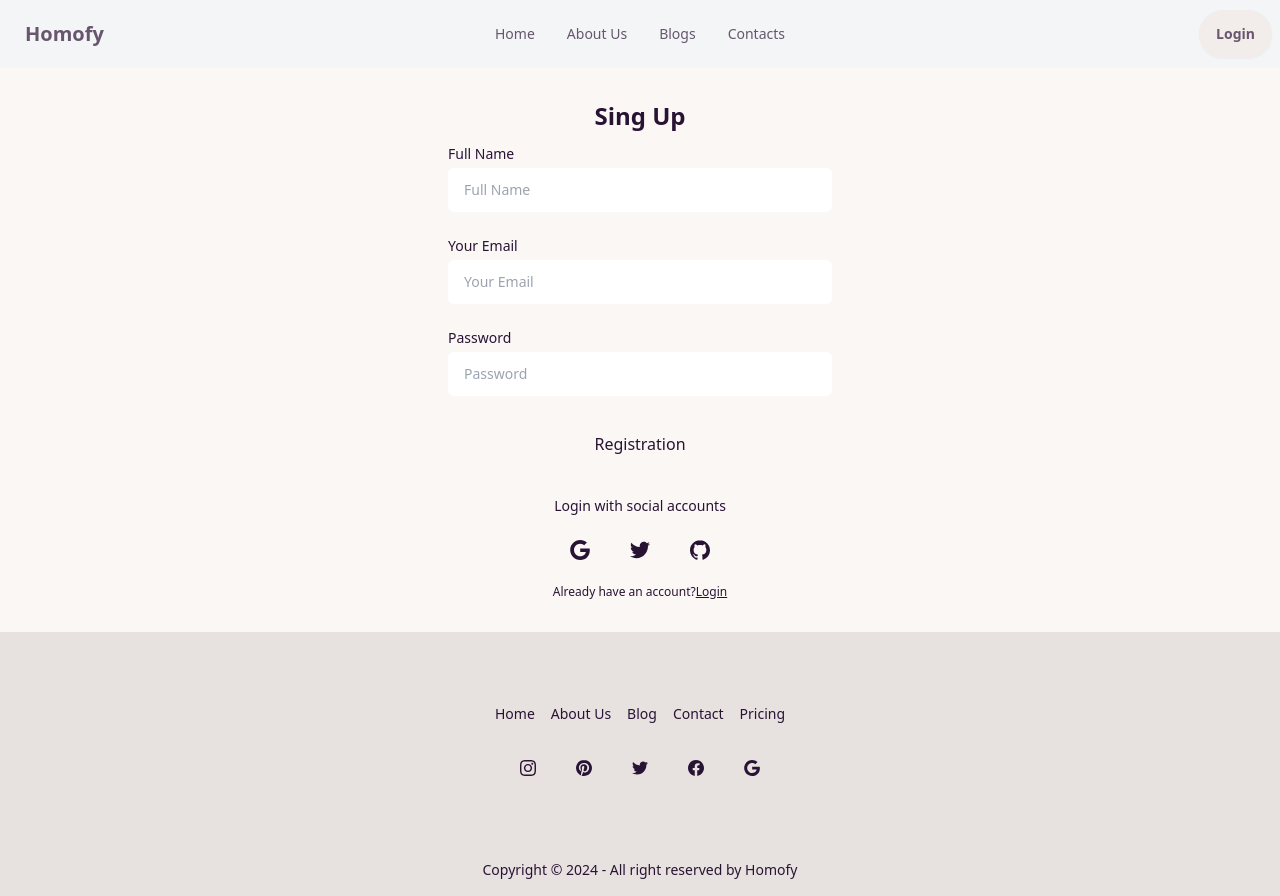
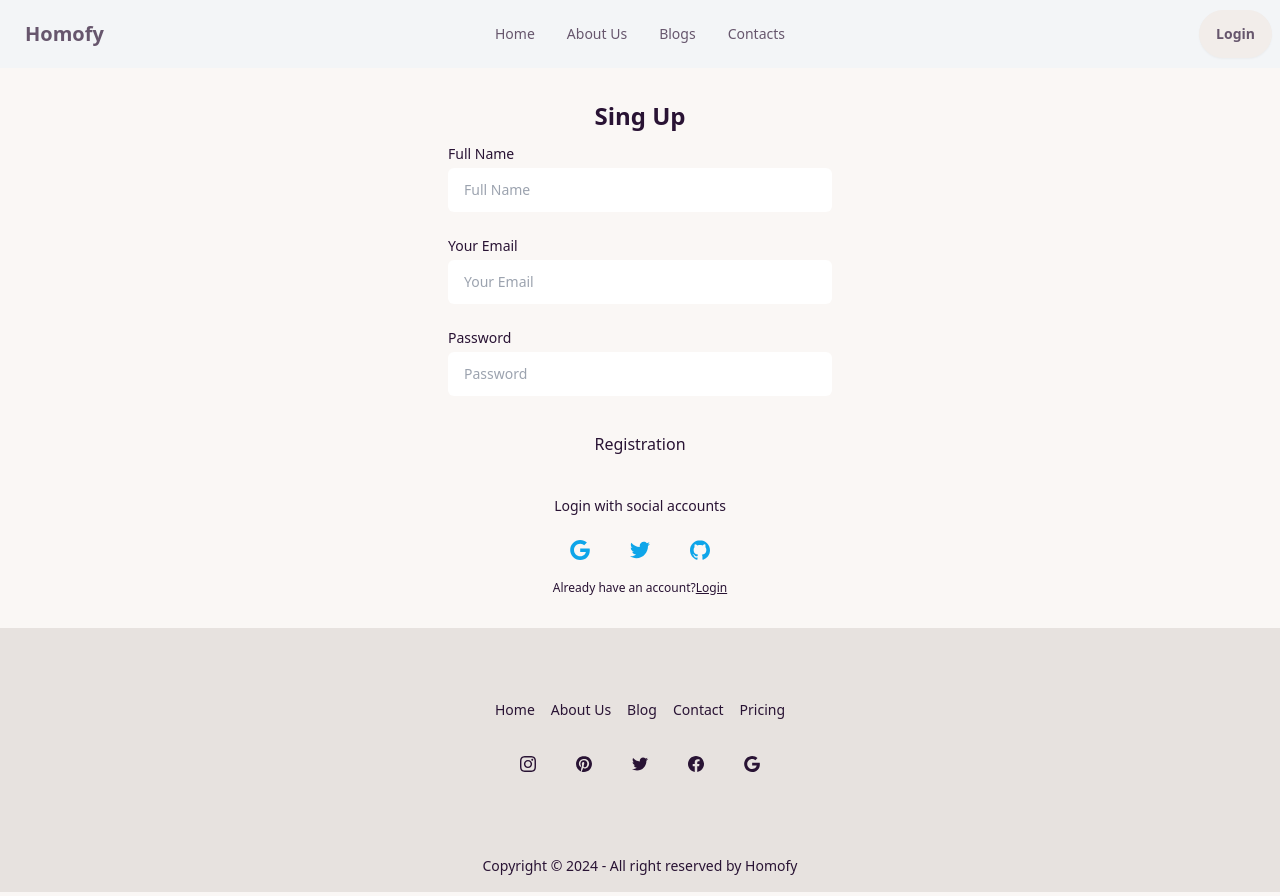
Before and after one commit to muhammad-habibullah9/homofy, a React (Vite) app: page /sing-up in a window 1280 px wide. Built offline with nearby package versions, Linux system fonts and the light colour scheme; no server answers.

Commit message:
registrar error messafe

```diff
--- a/src/components/SingUp/SingUp.jsx
+++ b/src/components/SingUp/SingUp.jsx
@@ -1,4 +1,4 @@
-import React, { useContext } from "react";
+import React, { useContext, useState } from "react";
 import Navbar from "../Navbar/Navbar";
 import Footer from "../Footer/Footer";
 import { Link, useNavigate } from "react-router-dom";
@@ -6,8 +6,21 @@ import { AuthContext } from "../Provider/AuthProvider";
 import { sendEmailVerification } from "firebase/auth";
 
 const SingUp = () => {
-  const { createUser } = useContext(AuthContext);
+  const { createUser, googleLogin } = useContext(AuthContext);
   const navigate = useNavigate();
+  const [registrarError, setRegistrarError] = useState("");
+
+  const handelGoogleLogin = () => {
+    googleLogin()
+      .then((result) => {
+        console.log(result.user);
+        // navigate after login
+        navigate("/");
+      })
+      .catch((error) => {
+        console.error(error);
+      });
+  };
 
   const handleRegister = (e) => {
     e.preventDefault();
@@ -32,6 +45,7 @@ const SingUp = () => {
       })
       .catch((error) => {
         console.error(error);
+        setRegistrarError(error.message);
       });
   };
 
@@ -87,10 +101,11 @@ const SingUp = () => {
               className="w-full px-4 py-3 rounded-md dark:border-gray-300 dark:bg-gray-50 dark:text-gray-800 focus:dark:border-fuchsia-600"
             />
           </div>
-          <button className="block w-full p-3 text-center rounded-sm dark:text-gray-50 dark:bg-fuchsia-600">
+          <button className="block w-full p-3 text-center rounded-sm dark:text-gray-50 dark:bg-sky-500">
             Registration
           </button>
         </form>
+        {registrarError && <p className="text-red-600">{registrarError}</p>}
         <div className="flex items-center pt-4 space-x-1">
           <div className="flex-1 h-px sm:w-16 dark:bg-gray-300"></div>
           <p className="px-3 text-sm dark:text-gray-600">
@@ -98,30 +113,40 @@ const SingUp = () => {
           </p>
           <div className="flex-1 h-px sm:w-16 dark:bg-gray-300"></div>
         </div>
-        <div className="flex justify-center space-x-4">
-          <button aria-label="Log in with Google" className="p-3 rounded-sm">
+        <div className="flex justify-center space-x-4 h-10">
+          <button
+            onClick={handelGoogleLogin}
+            aria-label="Log in with Google"
+            className="p-3 rounded-sm text-sky-500"
+          >
             <svg
               xmlns="http://www.w3.org/2000/svg"
               viewBox="0 0 32 32"
-              className="w-5 h-5 fill-current"
+              className="w-5 h-5 fill-current hover:w-6 hover:h-6"
             >
               <path d="M16.318 13.714v5.484h9.078c-0.37 2.354-2.745 6.901-9.078 6.901-5.458 0-9.917-4.521-9.917-10.099s4.458-10.099 9.917-10.099c3.109 0 5.193 1.318 6.38 2.464l4.339-4.182c-2.786-2.599-6.396-4.182-10.719-4.182-8.844 0-16 7.151-16 16s7.156 16 16 16c9.234 0 15.365-6.49 15.365-15.635 0-1.052-0.115-1.854-0.255-2.651z"></path>
             </svg>
           </button>
-          <button aria-label="Log in with Twitter" className="p-3 rounded-sm">
+          <button
+            aria-label="Log in with Twitter"
+            className="p-3 rounded-sm text-sky-500"
+          >
             <svg
               xmlns="http://www.w3.org/2000/svg"
               viewBox="0 0 32 32"
-              className="w-5 h-5 fill-current"
+              className="w-5 h-5 fill-current hover:w-6 hover:h-6"
             >
               <path d="M31.937 6.093c-1.177 0.516-2.437 0.871-3.765 1.032 1.355-0.813 2.391-2.099 2.885-3.631-1.271 0.74-2.677 1.276-4.172 1.579-1.192-1.276-2.896-2.079-4.787-2.079-3.625 0-6.563 2.937-6.563 6.557 0 0.521 0.063 1.021 0.172 1.495-5.453-0.255-10.287-2.875-13.52-6.833-0.568 0.964-0.891 2.084-0.891 3.303 0 2.281 1.161 4.281 2.916 5.457-1.073-0.031-2.083-0.328-2.968-0.817v0.079c0 3.181 2.26 5.833 5.26 6.437-0.547 0.145-1.131 0.229-1.724 0.229-0.421 0-0.823-0.041-1.224-0.115 0.844 2.604 3.26 4.5 6.14 4.557-2.239 1.755-5.077 2.801-8.135 2.801-0.521 0-1.041-0.025-1.563-0.088 2.917 1.86 6.36 2.948 10.079 2.948 12.067 0 18.661-9.995 18.661-18.651 0-0.276 0-0.557-0.021-0.839 1.287-0.917 2.401-2.079 3.281-3.396z"></path>
             </svg>
           </button>
-          <button aria-label="Log in with GitHub" className="p-3 rounded-sm">
+          <button
+            aria-label="Log in with GitHub"
+            className="p-3 rounded-sm text-sky-500"
+          >
             <svg
               xmlns="http://www.w3.org/2000/svg"
               viewBox="0 0 32 32"
-              className="w-5 h-5 fill-current"
+              className="w-5 h-5 fill-current hover:w-6 hover:h-6"
             >
               <path d="M16 0.396c-8.839 0-16 7.167-16 16 0 7.073 4.584 13.068 10.937 15.183 0.803 0.151 1.093-0.344 1.093-0.772 0-0.38-0.009-1.385-0.015-2.719-4.453 0.964-5.391-2.151-5.391-2.151-0.729-1.844-1.781-2.339-1.781-2.339-1.448-0.989 0.115-0.968 0.115-0.968 1.604 0.109 2.448 1.645 2.448 1.645 1.427 2.448 3.744 1.74 4.661 1.328 0.14-1.031 0.557-1.74 1.011-2.135-3.552-0.401-7.287-1.776-7.287-7.907 0-1.751 0.62-3.177 1.645-4.297-0.177-0.401-0.719-2.031 0.141-4.235 0 0 1.339-0.427 4.4 1.641 1.281-0.355 2.641-0.532 4-0.541 1.36 0.009 2.719 0.187 4 0.541 3.043-2.068 4.381-1.641 4.381-1.641 0.859 2.204 0.317 3.833 0.161 4.235 1.015 1.12 1.635 2.547 1.635 4.297 0 6.145-3.74 7.5-7.296 7.891 0.556 0.479 1.077 1.464 1.077 2.959 0 2.14-0.020 3.864-0.020 4.385 0 0.416 0.28 0.916 1.104 0.755 6.4-2.093 10.979-8.093 10.979-15.156 0-8.833-7.161-16-16-16z"></path>
             </svg>
```
